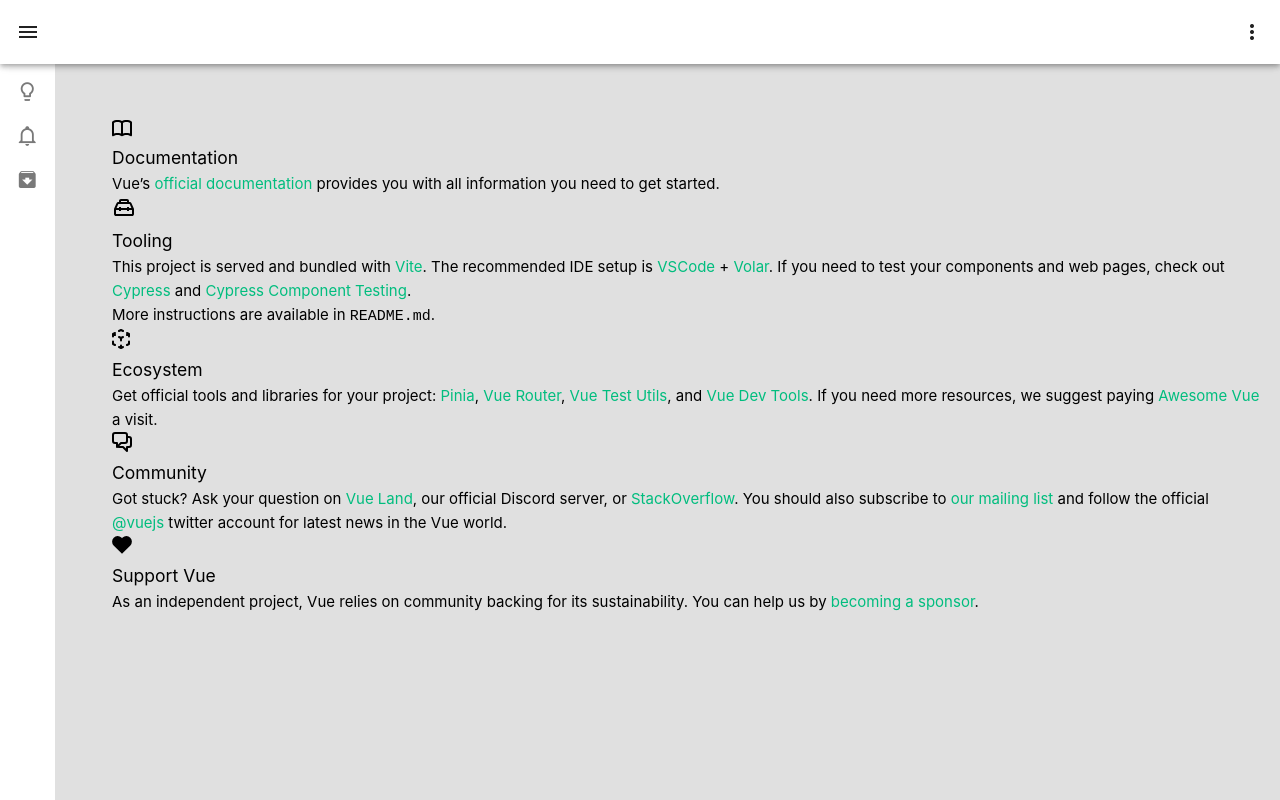
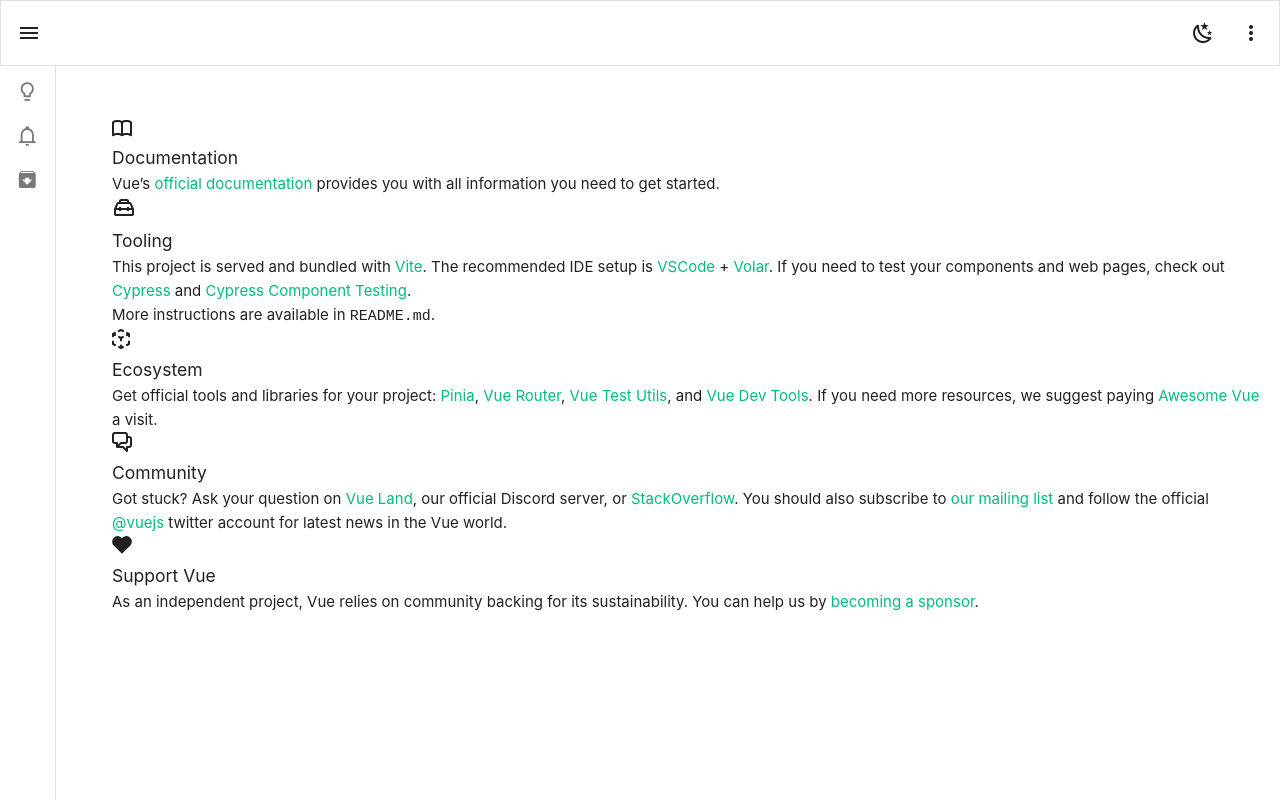
Before and after one commit to sergio-abreu/note-taking-app-web-frontend-vuejs, a Vue app: page / in a window 1280 px wide. Built offline with nearby package versions, Linux system fonts and the light colour scheme.

Commit message:
adding dark theme

```diff
--- a/src/App.vue
+++ b/src/App.vue
@@ -18,13 +18,14 @@
     icon: "mdi-package-down",
     to: '/archive',
 }])
+const darkTheme = ref(false)
 </script>
 
 <template>
-    <v-app full-height>
-        <AppBar @drawer="drawer = !drawer"/>
+    <v-app full-height :theme="darkTheme ? 'dark' : 'light'">
+        <AppBar @themeChanger="darkTheme = !darkTheme" @drawer="drawer = !drawer" :darkTheme="darkTheme"/>
         <NavigationDrawer :drawer="drawer" :items="items"/>
-        <v-main class="bg-grey-lighten-2">
+        <v-main>
             <v-container fluid class="ma-5 pa-5">
                 <v-container fluid>
                     <RouterView/>
--- a/src/components/AppBar.vue
+++ b/src/components/AppBar.vue
@@ -1,17 +1,21 @@
 <script setup lang="ts">
-import {defineEmits} from "vue";
 
-const emits = defineEmits(['drawer'])
+defineProps({darkTheme: {type: Boolean, required: true}})
+const emits = defineEmits(['drawer', 'themeChanger'])
 
 </script>
 
 <template>
-    <v-app-bar>
+    <v-app-bar elevation="0" border>
         <template v-slot:prepend>
             <v-app-bar-nav-icon @click="emits('drawer')"></v-app-bar-nav-icon>
         </template>
 
         <template v-slot:append>
+            <v-btn icon @click="emits('themeChanger')">
+                <v-icon v-if="darkTheme">mdi-weather-sunny</v-icon>
+                <v-icon v-else>mdi-weather-night</v-icon>
+            </v-btn>
             <v-btn icon="mdi-dots-vertical"></v-btn>
         </template>
     </v-app-bar>
```
